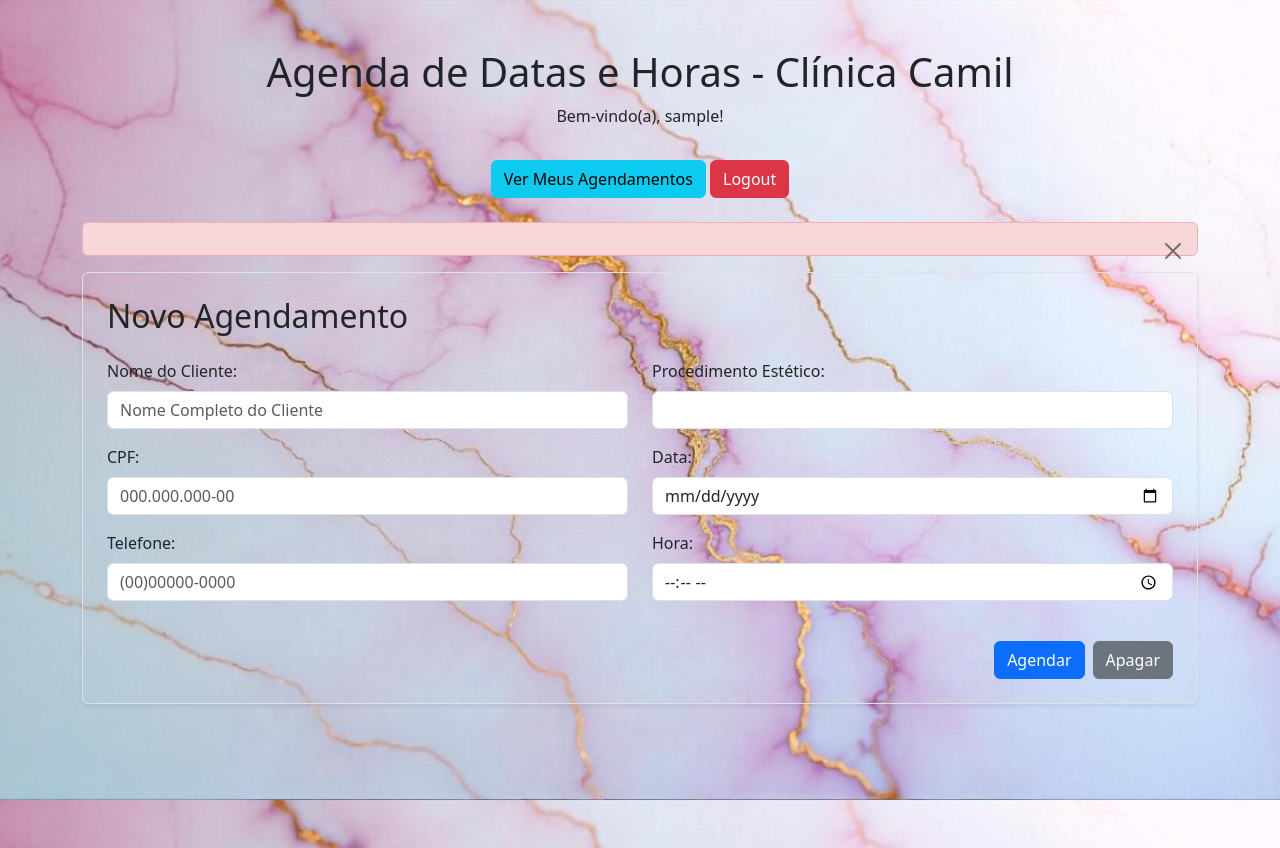
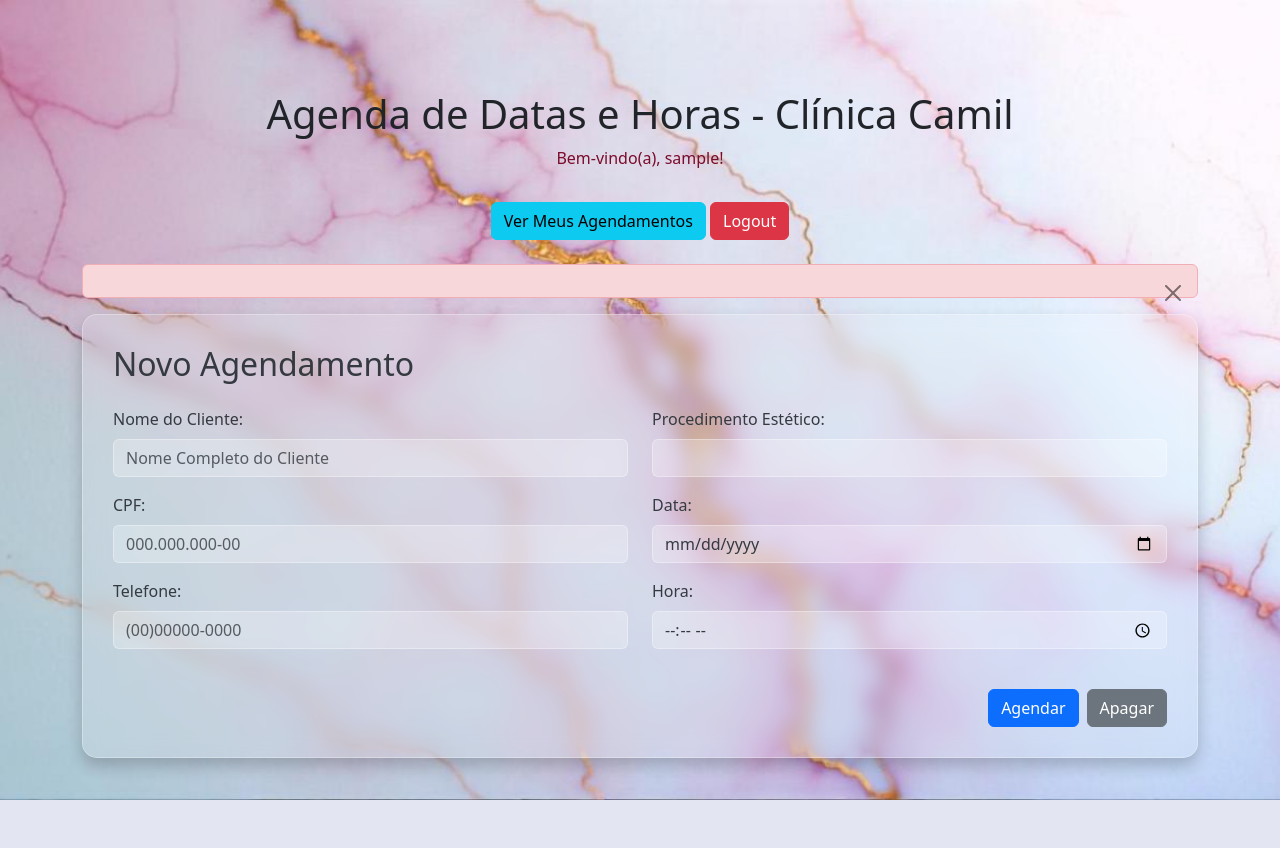
Before and after one commit to xHTRx/TRAB-PHP, a PHP site: page /home.php in a window 1280 px wide. After the commit the page ends 800 px from the top, so only its background shows below. Run offline with PHP 8.4, Linux system fonts and the light colour scheme; the visitor is signed in with stand-in values (Sample User, id 1).

Commit message:
CSS feito

```diff
--- a/Prova/cadastro_usuario.php
+++ b/Prova/cadastro_usuario.php
@@ -17,7 +17,7 @@
     <meta charset="UTF-8">
     <meta name="viewport" content="width=device-width, initial-scale=1.0">
     <title>Cadastro de Usuário - Clínica Camil</title>
-    <!-- CORREÇÃO AQUI: Removidos os colchetes [] do link do Bootstrap CSS -->
+
     <link href="https://cdn.jsdelivr.net/npm/bootstrap@5.3.6/dist/css/bootstrap.min.css" rel="stylesheet" integrity="sha384-4Q6Gf2aSP4eDXB8Miphtr37CMZZQ5oXLH2yaXMJ2w8e2ZtHTl7GptT4jmndRuHDT" crossorigin="anonymous">
     <link rel="stylesheet" href="css/style.css">
 </head>
@@ -61,7 +61,7 @@
             </div>
         </div>
     </div>
-    <!-- CORREÇÃO AQUI: Removidos os colchetes [] do link do Bootstrap JS -->
+
     <script src="https://cdn.jsdelivr.net/npm/bootstrap@5.3.6/dist/js/bootstrap.bundle.min.js" integrity="sha384-j1CDi7MgGQ12Z7Qab0qlWQ/Qqz24Gc6BM0thvEMVjHnfYGF0rmFCozFSxQBxwHKO" crossorigin="anonymous"></script>
 </body>
 </html>
--- a/Prova/css/style.css
+++ b/Prova/css/style.css
@@ -15,17 +15,130 @@
     background-repeat: no-repeat;
     background-attachment: fixed;
 
-    min-height: 100vh; /* Garante que o corpo ocupe pelo menos a altura total da viewport */
+    min-height: 100vh;
+    display: flex;
+    justify-content: center;
+    align-items: center;
+    padding: 20px 0;
+
 }
 
-/* Customização de Cores para Botões do Bootstrap */
-/* Usando suas cores personalizadas para as classes de botão primárias do Bootstrap */
+#h1_titulo{
+    color: #212529;
+}
+
+#p_titulo{
+    color: #7a0b2a;
+    font-weight: 500;
+}
+
+
+
+
+/* --- CLASSE EXCLUSIVA PARA O FORMULÁRIO DE AGENDAMENTO --- */
+.agendamento-glass-form {
+    background-color: rgba(255, 255, 255, 0.15); /* Fundo branco com 15% de opacidade */
+    backdrop-filter: blur(10px); /* Efeito de desfoque */
+    -webkit-backdrop-filter: blur(10px); /* Para compatibilidade WebKit */
+
+    border-radius: 15px;
+    padding: 30px;
+    box-shadow: 0 8px 16px rgba(0, 0, 0, 0.2);
+    border: 1px solid rgba(255, 255, 255, 0.3);
+
+    /* MUDANÇA AQUI: Cor do texto principal dentro do formulário para cinza escuro */
+    color: #343a40; /* Um cinza bem escuro do Bootstrap (dark) */
+}
+
+.agendamento-glass-form label {
+    /* MUDANÇA AQUI: Labels cinza escuro */
+    color: #343a40;
+}
+
+.agendamento-glass-form .form-control {
+    background-color: rgba(255, 255, 255, 0.25);
+    border: 1px solid rgba(255, 255, 255, 0.5);
+    /* MUDANÇA AQUI: Cor do texto digitado nos inputs para cinza escuro */
+    color: #343a40;
+}
+
+.agendamento-glass-form .form-control::placeholder {
+    /* MUDANÇA AQUI: Placeholder cinza escuro, um pouco mais transparente */
+    color: rgba(52, 58, 64, 0.8); /* Usando o #343a40 com 80% de opacidade */
+}
+
+.agendamento-glass-form .form-control:focus {
+    background-color: rgba(255, 255, 255, 0.35);
+    border-color: rgba(255, 255, 255, 0.7);
+    box-shadow: 0 0 0 0.25rem rgba(255, 255, 255, 0.4);
+    /* MUDANÇA AQUI: Mantém a cor do texto cinza escuro ao focar */
+    color: #343a40;
+}
+
+/* Estilos para os títulos dentro do form */
+.agendamento-glass-form h2 {
+    /* MUDANÇA AQUI: Título "Novo Agendamento" cinza escuro */
+    color: #343a40;
+}
+
+
+
+
+/* --- CLASSE EXCLUSIVA PARA A TABELA DE AGENDAMENTOS COM EFEITO VIDRO FOSCO --- */
+.agendamentos-table-glass {
+    background-color: rgba(255, 255, 255, 0.15);
+    backdrop-filter: blur(10px);
+    -webkit-backdrop-filter: blur(10px);
+
+    border-radius: 15px;
+    box-shadow: 0 8px 16px rgba(0, 0, 0, 0.2);
+    border: 1px solid rgba(255, 255, 255, 0.3);
+
+    width: 100%;
+    border-collapse: collapse;
+    overflow: hidden;
+    margin-top: 20px;
+}
+
+.agendamentos-table-glass thead {
+    background-color: rgba(255, 255, 255, 0.25);
+}
+
+.agendamentos-table-glass th,
+.agendamentos-table-glass td {
+    padding: 12px 15px;
+    text-align: left;
+    color: #343a40;
+    border-bottom: 1px solid rgba(255, 255, 255, 0.2);
+}
+
+.agendamentos-table-glass tbody tr:nth-child(even) {
+    background-color: rgba(255, 255, 255, 0.05);
+}
+
+.agendamentos-table-glass tbody tr:hover {
+    background-color: rgba(255, 255, 255, 0.1);
+}
+
+.agendamentos-table-glass a {
+
+    text-decoration: none;
+}
+.agendamentos-table-glass a:hover {
+    text-decoration: underline;
+}
+
+
+.container h1, .container p {
+    color: #ffffff;
+}
+
 .btn-primary {
-    background-color: #B31A45; /* Sua cor principal */
+    background-color: #B31A45;
     border-color: #B31A45;
 }
 .btn-primary:hover {
-    background-color: #9A153A; /* Hover para sua cor principal */
+    background-color: #9A153A;
     border-color: #9A153A;
 }
 
--- a/Prova/editar.php
+++ b/Prova/editar.php
@@ -25,14 +25,14 @@
     <meta charset="UTF-8">
     <meta name="viewport" content="width=device-width, initial-scale=1.0">
     <title>Editar Agendamento</title>
-    <!-- CORREÇÃO AQUI: Removidos os colchetes [] do link do Bootstrap CSS -->
+
     <link href="https://cdn.jsdelivr.net/npm/bootstrap@5.3.6/dist/css/bootstrap.min.css" rel="stylesheet" integrity="sha384-4Q6Gf2aSP4eDXB8Miphtr37CMZZQ5oXLH2yaXMJ2w8e2ZtHTl7GptT4jmndRuHDT" crossorigin="anonymous">
     <link rel="stylesheet" href="css/style.css">
 </head>
 <body>
     <div class="container mt-5">
         <div class="text-center mb-4">
-            <h1>Editar Agendamento</h1>
+            <h1 id="h1_titulo">Editar Agendamento</h1>
             <p>
                 <a href="home.php" class="btn btn-secondary">Voltar para Agendamento</a>
                 <a href="clientes.php" class="btn btn-info">Ver Meus Agendamentos</a>
@@ -174,7 +174,7 @@
         } // Fim do bloco else da requisição GET
         ?>
     </div>
-    <!-- CORREÇÃO AQUI: Removidos os colchetes [] do link do Bootstrap JS -->
+
     <script src="https://cdn.jsdelivr.net/npm/bootstrap@5.3.6/dist/js/bootstrap.bundle.min.js" integrity="sha384-j1CDi7MgGQ12Z7Qab0qlWQ/Qqz24Gc6BM0thvEMVjHnfYGF0rmFCozFSxQBxwHKO" crossorigin="anonymous"></script>
 </body>
 </html>
--- a/Prova/excluir.php
+++ b/Prova/excluir.php
@@ -30,7 +30,8 @@
 $conn = conectar_banco(); // Conecta ao banco de dados
 
 // PRIMEIRA VERIFICAÇÃO DE SEGURANÇA: Garante que o agendamento pertence ao usuário logado
-// Busca o agendamento para verificar a posse antes de excluir
+
+// O agendamento com este ID (?) pertence ao usuário que está tentando excluí-lo?
 $check_owner_sql = "SELECT usuario_id FROM tb_horarios WHERE id = ?";
 $stmt_owner = mysqli_prepare($conn, $check_owner_sql);
 mysqli_stmt_bind_param($stmt_owner, "i", $id);
--- a/Prova/home.php
+++ b/Prova/home.php
@@ -30,8 +30,10 @@
 
     <div class="container mt-5">
         <div class="text-center mb-4">
-            <h1>Agenda de Datas e Horas - Clínica Camil</h1>
-            <p>Bem-vindo(a), <?php echo htmlspecialchars($_SESSION['usuario_login'] ?? 'Usuário'); ?>!</p>
+
+                <h1 id="h1_titulo">Agenda de Datas e Horas - Clínica Camil</h1>
+
+            <p id="p_titulo">Bem-vindo(a), <?php echo htmlspecialchars($_SESSION['usuario_login'] ?? 'Usuário'); ?>!</p>
             <a href="clientes.php" class="btn btn-info mt-3">Ver Meus Agendamentos</a>
             <a href="logout.php" class="btn btn-danger mt-3">Logout</a>
         </div>
@@ -41,7 +43,7 @@
         echo get_mensagem();
         ?>
 
-        <form action="salvarDB.php" method="post" class="p-4 border rounded shadow-sm">
+        <form action="salvarDB.php" method="post" class="agendamento-glass-form">
             <h2 class="mb-4">Novo Agendamento</h2>
             <div class="row">
                 <div class="col-md-6">
--- a/Prova/index.php
+++ b/Prova/index.php
@@ -60,7 +60,7 @@
         </div>
     </div>
 
-    <!-- CORREÇÃO AQUI: Removidos os colchetes [] do link do Bootstrap JS -->
+
     <script src="https://cdn.jsdelivr.net/npm/bootstrap@5.3.6/dist/js/bootstrap.bundle.min.js" integrity="sha384-j1CDi7MgGQ12Z7Qab0qlWQ/Qqz24Gc6BM0thvEMVjHnfYGF0rmFCozFSxQBxwHKO" crossorigin="anonymous"></script>
 </body>
 </html>
```
Also changed, not shown: Prova/clientes.php (+5 -5 lines), Prova/includes/conexao.php (+5 -3 lines).
